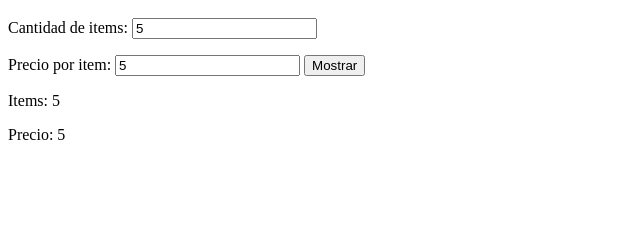
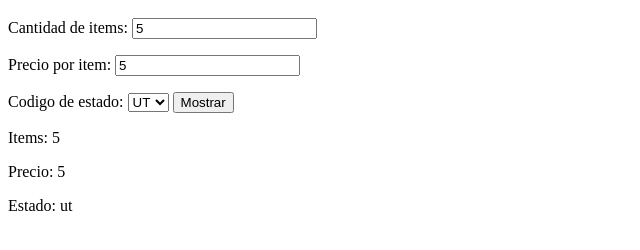
Before and after one commit to BelenA25/totalizador_ventas, a website built with Parcel: page index.html in a window 1280 px wide. Both pictures are taken after typing "5", "5" into the empty fields and a click on the input "Mostrar". Shown: the part 48-298 px from the top of the page, without its empty margins (0-640 px from the left). Built offline with nearby package versions, Linux system fonts and the light colour scheme.

Commit message:
Selecciona estado y muestra la eleccion

```diff
--- a/index.html
+++ b/index.html
@@ -7,6 +7,15 @@
       <p></p>
       <label for="cantidad">Precio por item:</label>
       <input type="number" id="precio_item" />
+      <p></p>
+      <label for="estado">Codigo de estado:</label>
+      <select id="estado">
+        <option value="ut">UT</option>
+        <option value="nv">NV</option>
+        <option value="tx">TX</option>
+        <option value="al">AL</option>
+        <option value="ca">CA</option>
+      </select>
       <input type="submit" value="Mostrar" id="mostrar-button" />
     </form>
     Items:
@@ -14,6 +23,9 @@
     <p></p>
     Precio:
     <span id="precio-span"></span>
+    <p></p>
+    Estado:
+    <span id="estado-span"></span>
 
     <script type="module" src="./src/presenter.js"></script>
   </body>
--- a/src/presenter.js
+++ b/src/presenter.js
@@ -1,8 +1,10 @@
 const items = document.querySelector("#cantidad_items");
 const precio = document.querySelector("#precio_item");
+const estado = document.querySelector("#estado");
 const form = document.querySelector("#totalizador-form")
 const precio_resultado = document.querySelector("#precio-span")
 const items_resultado = document.querySelector("#items-span")
+const estado_resultado = document.querySelector("#estado-span")
 
 form.addEventListener("submit", (event) => {
   event.preventDefault();
@@ -11,4 +13,5 @@ form.addEventListener("submit", (event) => {
 
   items_resultado.innerHTML = items.value;
   precio_resultado.innerHTML = precio.value;
+  estado_resultado.innerHTML = estado.value;
 });
```
